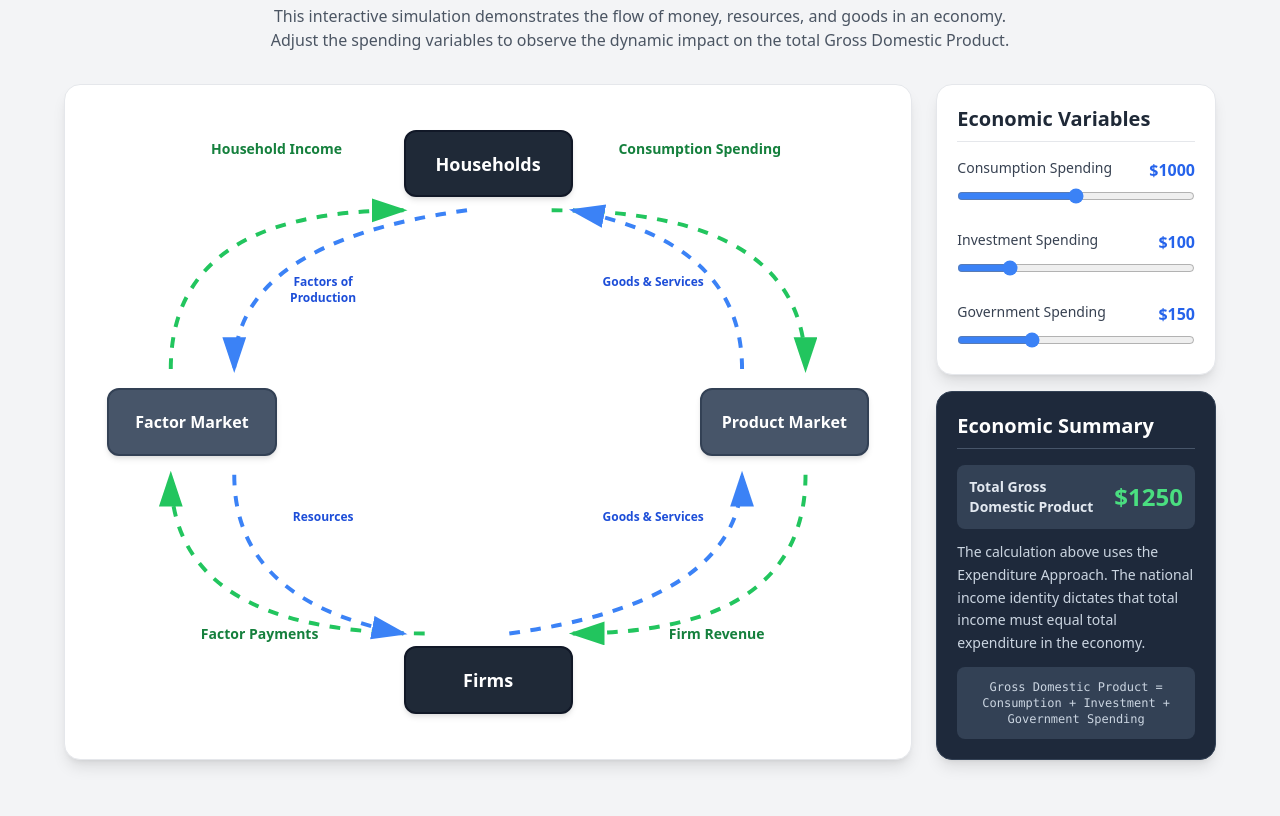
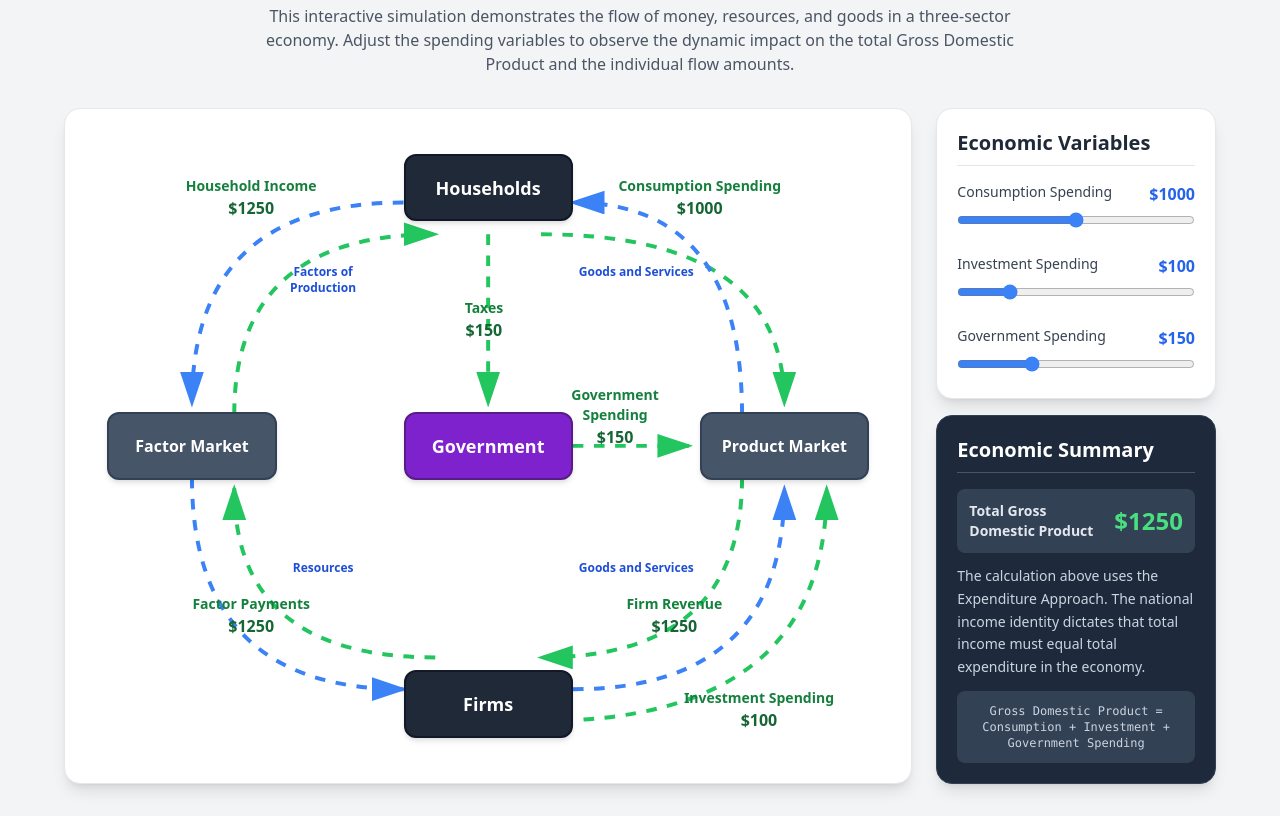
Before and after one commit to econ-prof/writing, a plain HTML site: page circularflow.html in a window 1280 px wide. Shown: the part 72-888 px from the top of the page. Before the commit the page ends 864 px from the top, so only its background shows below. Drawn offline with nearby package versions, Linux system fonts and the light colour scheme.

Commit message:
Enhance circular flow model with government spending
Updated the circular flow model to include government spending and taxes, enhancing the economic simulation's accuracy and detail.

```diff
--- a/circularflow.html
+++ b/circularflow.html
@@ -12,15 +12,6 @@
             }
             to {
                 stroke-dashoffset: 0;
-            }
-        }
-
-        @keyframes dashBackward {
-            from {
-                stroke-dashoffset: 0;
-            }
-            to {
-                stroke-dashoffset: 20;
             }
         }
 
@@ -53,8 +44,8 @@
         <div class="text-center">
             <h1 class="text-3xl font-bold text-gray-900 mb-2">Circular Flow Model</h1>
             <p class="text-gray-600 max-w-3xl mx-auto">
-                This interactive simulation demonstrates the flow of money, resources, and goods in an economy.
-                Adjust the spending variables to observe the dynamic impact on the total Gross Domestic Product.
+                This interactive simulation demonstrates the flow of money, resources, and goods in a three-sector economy.
+                Adjust the spending variables to observe the dynamic impact on the total Gross Domestic Product and the individual flow amounts.
             </p>
         </div>
 
@@ -76,24 +67,30 @@
                     </defs>
 
                     <!-- Outer Loop: Monetary Flow (Green, Clockwise) -->
-                    <!-- Households to Product Market -->
-                    <path d="M 460,100 Q 700,100 700,250" fill="none" stroke="#22c55e" class="path-monetary" marker-end="url(#arrow-monetary)"/>
-                    <!-- Product Market to Firms -->
-                    <path d="M 700,350 Q 700,500 480,500" fill="none" stroke="#22c55e" class="path-monetary" marker-end="url(#arrow-monetary)"/>
-                    <!-- Firms to Factor Market -->
-                    <path d="M 340,500 Q 100,500 100,350" fill="none" stroke="#22c55e" class="path-monetary" marker-end="url(#arrow-monetary)"/>
-                    <!-- Factor Market to Households -->
-                    <path d="M 100,250 Q 100,100 320,100" fill="none" stroke="#22c55e" class="path-monetary" marker-end="url(#arrow-monetary)"/>
+                    <!-- Consumption: Households to Product Market -->
+                    <path d="M 450,100 Q 680,100 680,260" fill="none" stroke="#22c55e" class="path-monetary" marker-end="url(#arrow-monetary)"/>
+                    <!-- Investment: Firms to Product Market -->
+                    <path d="M 450,560 Q 720,560 720,340" fill="none" stroke="#22c55e" class="path-monetary" marker-end="url(#arrow-monetary)"/>
+                    <!-- Government Spending: Government to Product Market -->
+                    <path d="M 480,300 L 590,300" fill="none" stroke="#22c55e" class="path-monetary" marker-end="url(#arrow-monetary)"/>
+                    <!-- Taxes: Households to Government -->
+                    <path d="M 400,100 L 400,260" fill="none" stroke="#22c55e" class="path-monetary" marker-end="url(#arrow-monetary)"/>
+                    <!-- Revenue: Product Market to Firms -->
+                    <path d="M 640,330 Q 640,500 450,500" fill="none" stroke="#22c55e" class="path-monetary" marker-end="url(#arrow-monetary)"/>
+                    <!-- Factor Payments: Firms to Factor Market -->
+                    <path d="M 350,500 Q 160,500 160,340" fill="none" stroke="#22c55e" class="path-monetary" marker-end="url(#arrow-monetary)"/>
+                    <!-- Household Income: Factor Market to Households -->
+                    <path d="M 160,270 Q 160,100 350,100" fill="none" stroke="#22c55e" class="path-monetary" marker-end="url(#arrow-monetary)"/>
 
                     <!-- Inner Loop: Real Flow (Blue, Counter-Clockwise) -->
-                    <!-- Households to Factor Market -->
-                    <path d="M 380,100 Q 160,130 160,250" fill="none" stroke="#3b82f6" class="path-real" marker-end="url(#arrow-real)"/>
-                    <!-- Factor Market to Firms -->
-                    <path d="M 160,350 Q 160,470 320,500" fill="none" stroke="#3b82f6" class="path-real" marker-end="url(#arrow-real)"/>
-                    <!-- Firms to Product Market -->
-                    <path d="M 420,500 Q 640,470 640,350" fill="none" stroke="#3b82f6" class="path-real" marker-end="url(#arrow-real)"/>
-                    <!-- Product Market to Households -->
-                    <path d="M 640,250 Q 640,130 480,100" fill="none" stroke="#3b82f6" class="path-real" marker-end="url(#arrow-real)"/>
+                    <!-- Factors of Production: Households to Factor Market -->
+                    <path d="M 320,70 Q 120,70 120,260" fill="none" stroke="#3b82f6" class="path-real" marker-end="url(#arrow-real)"/>
+                    <!-- Resources: Factor Market to Firms -->
+                    <path d="M 120,330 Q 120,530 320,530" fill="none" stroke="#3b82f6" class="path-real" marker-end="url(#arrow-real)"/>
+                    <!-- Goods and Services: Firms to Product Market -->
+                    <path d="M 480,530 Q 680,530 680,340" fill="none" stroke="#3b82f6" class="path-real" marker-end="url(#arrow-real)"/>
+                    <!-- Goods and Services: Product Market to Households -->
+                    <path d="M 640,270 Q 640,70 480,70" fill="none" stroke="#3b82f6" class="path-real" marker-end="url(#arrow-real)"/>
                 </svg>
 
                 <!-- HTML Overlays for Nodes (Using Percentages for accurate viewBox scaling) -->
@@ -109,34 +106,53 @@
                 <div class="absolute top-[45%] left-[75%] w-[20%] h-[10%] bg-slate-600 text-white rounded-xl flex items-center justify-center font-bold text-xs md:text-base node-shadow border-2 border-slate-700 text-center px-2 z-10">
                     Product Market
                 </div>
+                <div class="absolute top-[45%] left-[40%] w-[20%] h-[10%] bg-purple-700 text-white rounded-xl flex items-center justify-center font-bold text-sm md:text-lg node-shadow border-2 border-purple-900 z-10">
+                    Government
+                </div>
 
                 <!-- HTML Overlays for Labels -->
-                <!-- Monetary Labels (Outer) -->
-                <div class="absolute top-[8%] left-[65%] w-[20%] text-green-700 font-bold text-[0.6rem] md:text-sm text-center">
+                <!-- Monetary Labels (Outer Green Paths) -->
+                <div class="absolute top-[10%] left-[65%] w-[20%] text-green-700 font-bold text-[0.6rem] md:text-sm text-center">
                     Consumption Spending
+                    <span id="diag-c" class="block font-black text-green-800 text-sm md:text-base">$1000</span>
                 </div>
-                <div class="absolute top-[80%] left-[67%] w-[20%] text-green-700 font-bold text-[0.6rem] md:text-sm text-center">
+                <div class="absolute top-[86%] left-[72%] w-[20%] text-green-700 font-bold text-[0.6rem] md:text-sm text-center">
+                    Investment Spending
+                    <span id="diag-i" class="block font-black text-green-800 text-sm md:text-base">$100</span>
+                </div>
+                <div class="absolute top-[41%] left-[56%] w-[18%] text-green-700 font-bold text-[0.6rem] md:text-sm text-center">
+                    Government Spending
+                    <span id="diag-g" class="block font-black text-green-800 text-sm md:text-base">$150</span>
+                </div>
+                <div class="absolute top-[28%] left-[42%] w-[15%] text-green-700 font-bold text-[0.6rem] md:text-sm text-center">
+                    Taxes
+                    <span id="diag-tax" class="block font-black text-green-800 text-sm md:text-base">$150</span>
+                </div>
+                <div class="absolute top-[72%] left-[62%] w-[20%] text-green-700 font-bold text-[0.6rem] md:text-sm text-center">
                     Firm Revenue
+                    <span id="diag-rev" class="block font-black text-green-800 text-sm md:text-base">$1250</span>
                 </div>
-                <div class="absolute top-[80%] left-[13%] w-[20%] text-green-700 font-bold text-[0.6rem] md:text-sm text-center">
+                <div class="absolute top-[72%] left-[12%] w-[20%] text-green-700 font-bold text-[0.6rem] md:text-sm text-center">
                     Factor Payments
+                    <span id="diag-fac" class="block font-black text-green-800 text-sm md:text-base">$1250</span>
                 </div>
-                <div class="absolute top-[8%] left-[15%] w-[20%] text-green-700 font-bold text-[0.6rem] md:text-sm text-center">
+                <div class="absolute top-[10%] left-[12%] w-[20%] text-green-700 font-bold text-[0.6rem] md:text-sm text-center">
                     Household Income
+                    <span id="diag-inc" class="block font-black text-green-800 text-sm md:text-base">$1250</span>
                 </div>
 
-                <!-- Real Labels (Inner) -->
-                <div class="absolute top-[28%] left-[23%] w-[15%] text-blue-700 font-semibold text-[0.55rem] md:text-xs text-center">
+                <!-- Real Labels (Inner Blue Paths) -->
+                <div class="absolute top-[23%] left-[23%] w-[15%] text-blue-700 font-semibold text-[0.55rem] md:text-xs text-center">
                     Factors of Production
                 </div>
-                <div class="absolute top-[63%] left-[23%] w-[15%] text-blue-700 font-semibold text-[0.55rem] md:text-xs text-center">
+                <div class="absolute top-[67%] left-[23%] w-[15%] text-blue-700 font-semibold text-[0.55rem] md:text-xs text-center">
                     Resources
                 </div>
-                <div class="absolute top-[63%] left-[62%] w-[15%] text-blue-700 font-semibold text-[0.55rem] md:text-xs text-center">
-                    Goods & Services
+                <div class="absolute top-[67%] left-[60%] w-[15%] text-blue-700 font-semibold text-[0.55rem] md:text-xs text-center">
+                    Goods and Services
                 </div>
-                <div class="absolute top-[28%] left-[62%] w-[15%] text-blue-700 font-semibold text-[0.55rem] md:text-xs text-center">
-                    Goods & Services
+                <div class="absolute top-[23%] left-[60%] w-[15%] text-blue-700 font-semibold text-[0.55rem] md:text-xs text-center">
+                    Goods and Services
                 </div>
             </div>
 
@@ -209,6 +225,15 @@
             const valG = document.getElementById("val-g");
             const valTotal = document.getElementById("val-total");
 
+            // Diagram Number Elements
+            const diagC = document.getElementById("diag-c");
+            const diagI = document.getElementById("diag-i");
+            const diagG = document.getElementById("diag-g");
+            const diagTax = document.getElementById("diag-tax");
+            const diagRev = document.getElementById("diag-rev");
+            const diagFac = document.getElementById("diag-fac");
+            const diagInc = document.getElementById("diag-inc");
+
             const monetaryPaths = document.querySelectorAll(".path-monetary");
             const realPaths = document.querySelectorAll(".path-real");
 
@@ -220,14 +245,26 @@
                 // Calculate Total Gross Domestic Product
                 const totalGrossDomesticProduct = consumption + investment + government;
 
-                // Update text displays
+                // Update text displays in the control panel
                 valC.textContent = "$" + consumption;
                 valI.textContent = "$" + investment;
                 valG.textContent = "$" + government;
                 valTotal.textContent = "$" + totalGrossDomesticProduct;
 
+                // Update text displays directly on the diagram
+                diagC.textContent = "$" + consumption;
+                diagI.textContent = "$" + investment;
+                diagG.textContent = "$" + government;
+
+                // Assuming a balanced budget for this simple visual model where Taxes equal Government Spending
+                diagTax.textContent = "$" + government;
+
+                // Total flow running through the main outer circle equals Gross Domestic Product
+                diagRev.textContent = "$" + totalGrossDomesticProduct;
+                diagFac.textContent = "$" + totalGrossDomesticProduct;
+                diagInc.textContent = "$" + totalGrossDomesticProduct;
+
                 // Visual Feedback: Scale path thickness based on the total economy size
-                // A base thickness of 2, scaling upwards as the total increases
                 const thicknessScale = Math.max(2, (totalGrossDomesticProduct / 1000) * 3);
 
                 monetaryPaths.forEach(path => {
```
